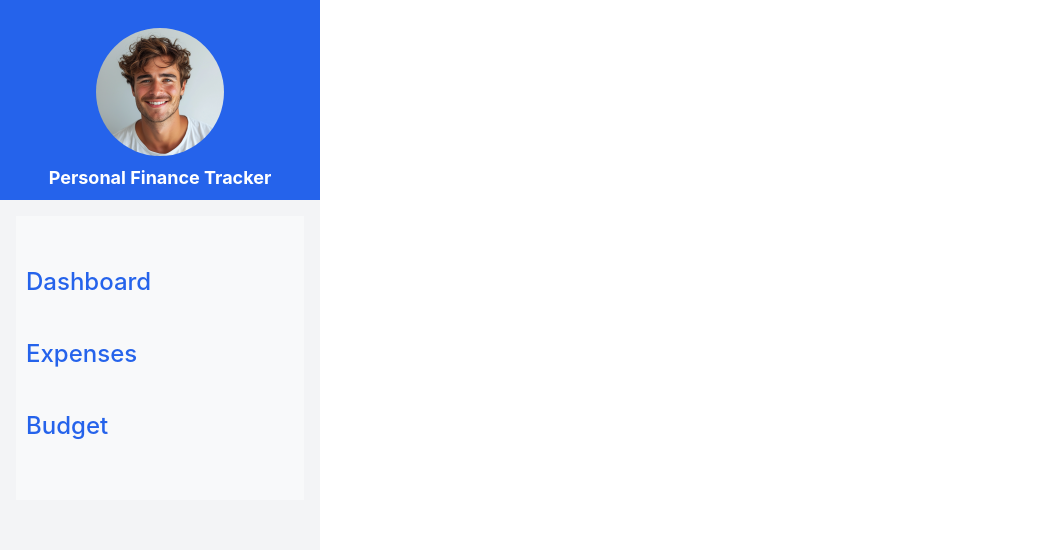
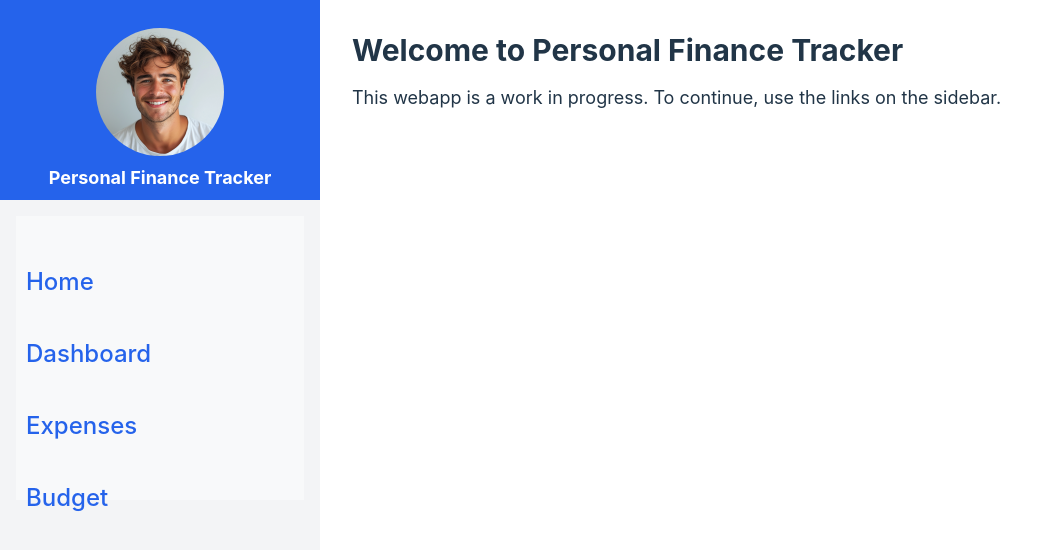
Before and after one commit to jay-of-spades/Expenses-Budget-Tracker, a React (Vite) app: page /home in a window 1280 px wide. Shown: the top 550 px of the page, without its empty margins (0-1063 px from the left). Built offline with nearby package versions, Linux system fonts and the light colour scheme.

Commit message:
Added: Home.jsx, Edited: Sidebar.jsx, App.jsx

```diff
--- a/src/App.jsx
+++ b/src/App.jsx
@@ -1,18 +1,28 @@
 // import React from 'react';
-import { BrowserRouter as Router, Route, Routes } from 'react-router-dom';
+import {
+  BrowserRouter as Router,
+  Route,
+  Routes,
+  Navigate,
+} from 'react-router-dom';
 import Dashboard from './pages/Dashboard';
 import Expenses from './pages/Expenses';
 import Budget from './pages/Budget';
 import Layout from './components/Layout';
+import Home from './pages/Home';
+import './index.css';
 
 const App = () => {
   return (
     <Router>
       <Layout>
         <Routes>
-          <Route path='/' element={<Dashboard />} />
+          <Route path='/' element={<Navigate to='/home' />} />
+          <Route path='/home' element={<Home />} />
+          <Route path='/dashboard' element={<Dashboard />} />
           <Route path='/expenses' element={<Expenses />} />
           <Route path='/budget' element={<Budget />} />
+          <Route path='*' element={<Navigate to='/home' />} />
         </Routes>
       </Layout>
     </Router>
--- a/src/components/Sidebar.jsx
+++ b/src/components/Sidebar.jsx
@@ -6,7 +6,12 @@ const Sidebar = () => {
       <nav>
         <ul className='space-y-10 h-56 flex flex-col text-2xl mt-10 rounded-md'>
           <li>
-            <Link className='text-blue-600 hover:underline' to='/'>
+            <Link className='text-blue-600 hover:underline' to='/home'>
+              Home
+            </Link>
+          </li>
+          <li>
+            <Link className='text-blue-600 hover:underline' to='/dashboard'>
               Dashboard
             </Link>
           </li>
--- /dev/null
+++ b/src/pages/Home.jsx
@@ -0,0 +1,15 @@
+const Home = () => {
+  return (
+    <div className='p-4'>
+      <h1 className='text-3xl font-bold mb-4'>
+        Welcome to Personal Finance Tracker
+      </h1>
+      <p className='text-lg'>
+        This webapp is a work in progress. To continue, use the links on the
+        sidebar.
+      </p>
+    </div>
+  );
+};
+
+export default Home;
```
Also changed, not shown: 6 other files (tests, documents, lock files or other folders).
